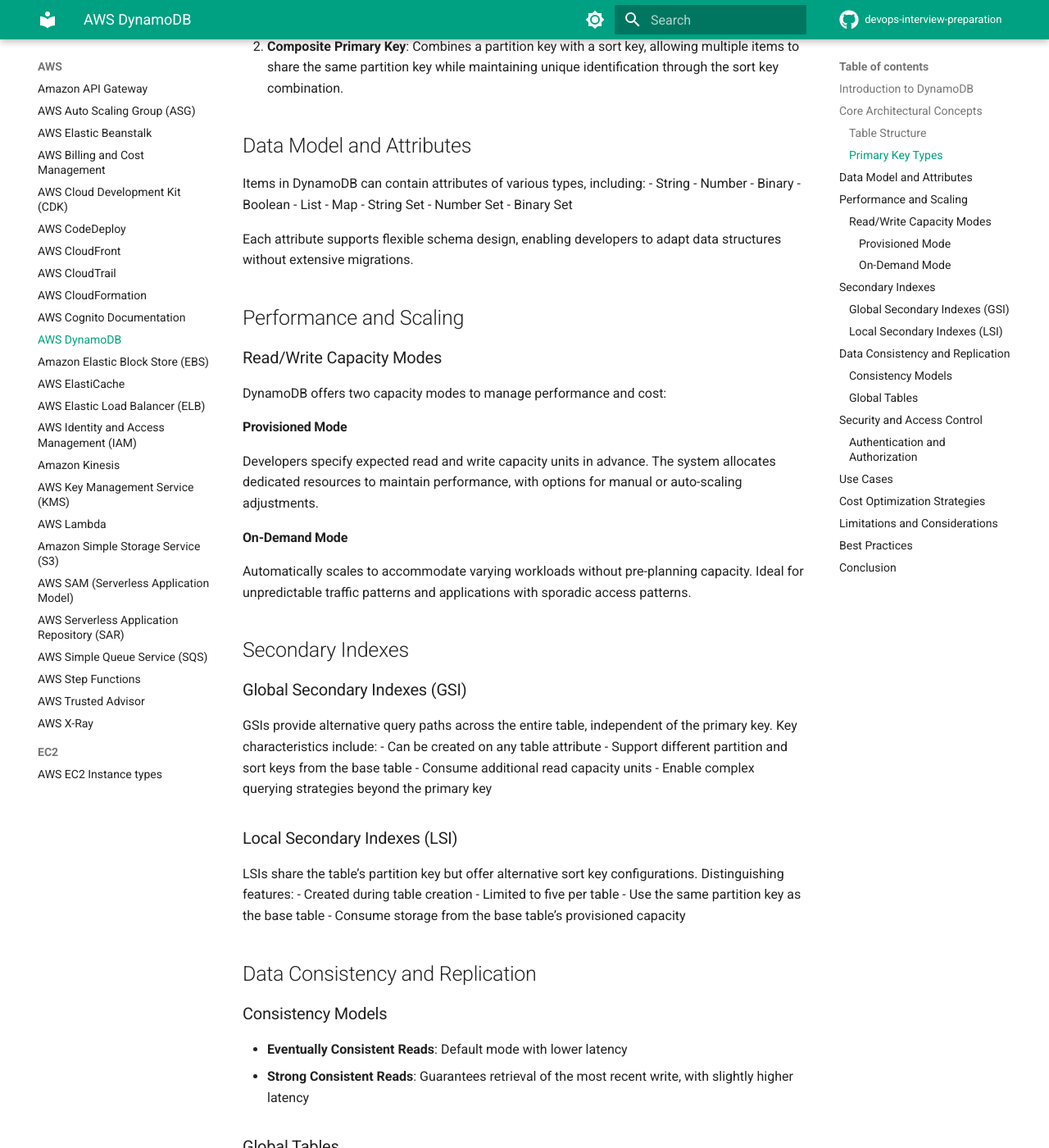
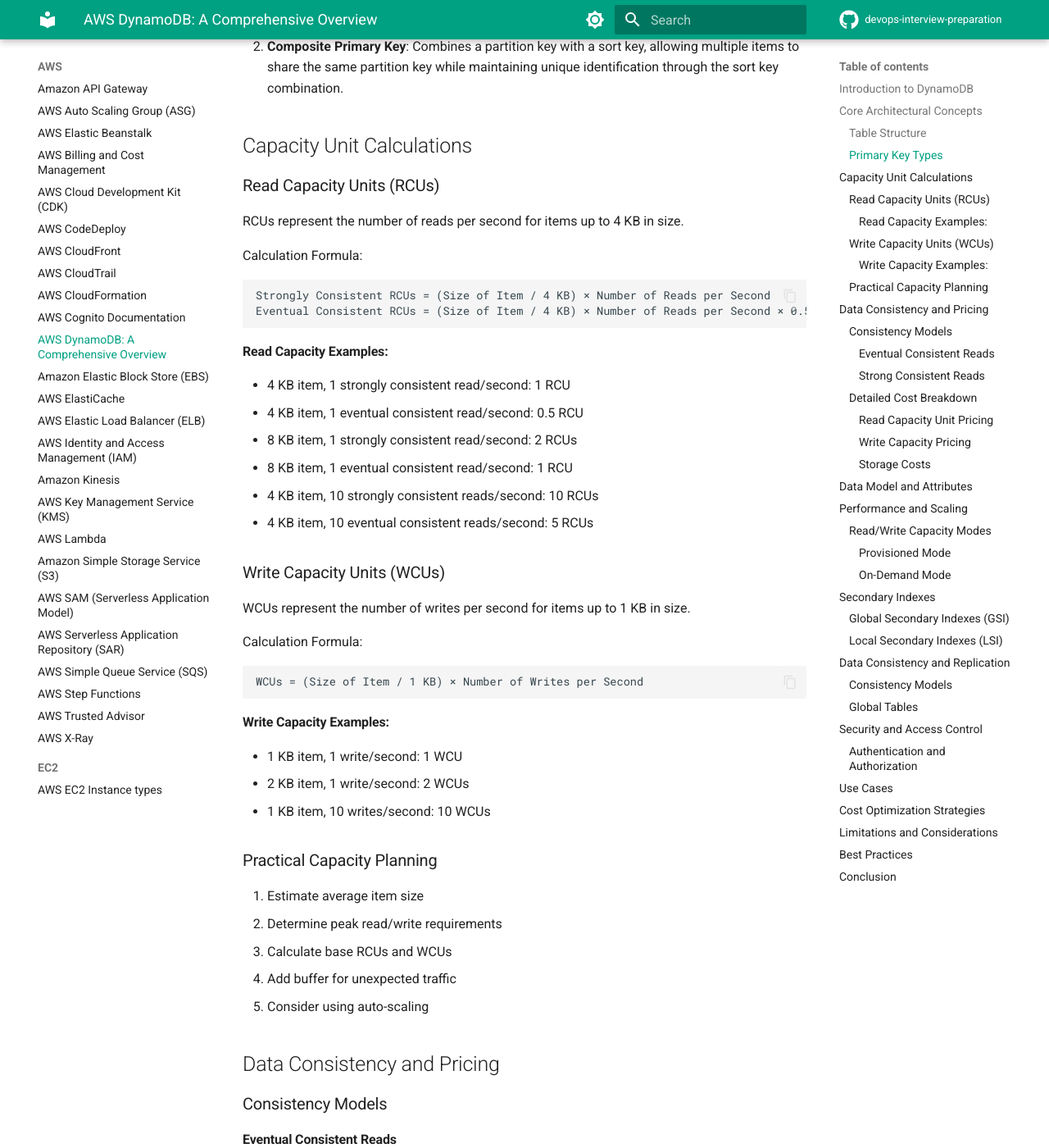
Before and after one commit to alelapi/devops-interview-preparation, an MkDocs documentation site: the page built from docs/aws/dynamodb.md, in a window 1280 px wide and 1400 px high, scrolled down 754 px. Shown: the whole window at 82% size. Built offline with MkDocs 1.6.1 and Material for MkDocs 9.7.7, drawn with Linux system fonts in a browser that asks for light colours; comment, search, counter and statistics services are not loaded; some of the changed text lies outside the part shown.

Commit message:
fix dynamodb

````diff
--- a/docs/aws/dynamodb.md
+++ b/docs/aws/dynamodb.md
@@ -1,4 +1,4 @@
-# AWS DynamoDB
+# AWS DynamoDB: A Comprehensive Overview
 
 ## Introduction to DynamoDB
 
@@ -12,6 +12,78 @@ DynamoDB organizes data in tables, which are collections of items sharing a simi
 ### Primary Key Types
 1. **Simple Primary Key**: Consists of only a partition key, ensuring unique identification of items within the table.
 2. **Composite Primary Key**: Combines a partition key with a sort key, allowing multiple items to share the same partition key while maintaining unique identification through the sort key combination.
+
+## Capacity Unit Calculations
+
+### Read Capacity Units (RCUs)
+RCUs represent the number of reads per second for items up to 4 KB in size.
+
+Calculation Formula:
+```
+Strongly Consistent RCUs = (Size of Item / 4 KB) × Number of Reads per Second
+Eventual Consistent RCUs = (Size of Item / 4 KB) × Number of Reads per Second × 0.5
+```
+
+#### Read Capacity Examples:
+- 4 KB item, 1 strongly consistent read/second: 1 RCU
+- 4 KB item, 1 eventual consistent read/second: 0.5 RCU
+- 8 KB item, 1 strongly consistent read/second: 2 RCUs
+- 8 KB item, 1 eventual consistent read/second: 1 RCU
+- 4 KB item, 10 strongly consistent reads/second: 10 RCUs
+- 4 KB item, 10 eventual consistent reads/second: 5 RCUs
+
+### Write Capacity Units (WCUs)
+WCUs represent the number of writes per second for items up to 1 KB in size.
+
+Calculation Formula:
+```
+WCUs = (Size of Item / 1 KB) × Number of Writes per Second
+```
+
+#### Write Capacity Examples:
+- 1 KB item, 1 write/second: 1 WCU
+- 2 KB item, 1 write/second: 2 WCUs
+- 1 KB item, 10 writes/second: 10 WCUs
+
+### Practical Capacity Planning
+1. Estimate average item size
+2. Determine peak read/write requirements
+3. Calculate base RCUs and WCUs
+4. Add buffer for unexpected traffic
+5. Consider using auto-scaling
+
+## Data Consistency and Pricing
+
+### Consistency Models
+
+#### Eventual Consistent Reads
+- Default read model in DynamoDB
+- Consumes 0.5 Read Capacity Units (RCUs) per 4 KB
+- Typical cost: Approximately 50% cheaper than strong consistent reads
+- Reflects changes within 1 second across database replicas
+
+#### Strong Consistent Reads
+- Guarantees most recent write
+- Consumes 1 Read Capacity Unit (RCU) per 4 KB
+- Provides immediate data consistency
+- Approximately double the cost of eventual consistent reads
+
+### Detailed Cost Breakdown
+
+#### Read Capacity Unit Pricing
+- Eventual Consistent Reads: $0.25 per million read request units
+- Strong Consistent Reads: $0.50 per million read request units
+- On-Demand Mode: Pricing varies by region and request volume
+- Provisioned Mode: Predictable pricing based on pre-allocated capacity
+
+#### Write Capacity Pricing
+- Standard Write Units: $0.47 per million write request units
+- Pricing varies by region and specific AWS configuration
+
+#### Storage Costs
+- First 25 TB per month: $0.25 per GB
+- Over 25 TB: Reduced rates apply
+- Incremental storage charges for backups and global tables
 
 ## Data Model and Attributes
 
````
